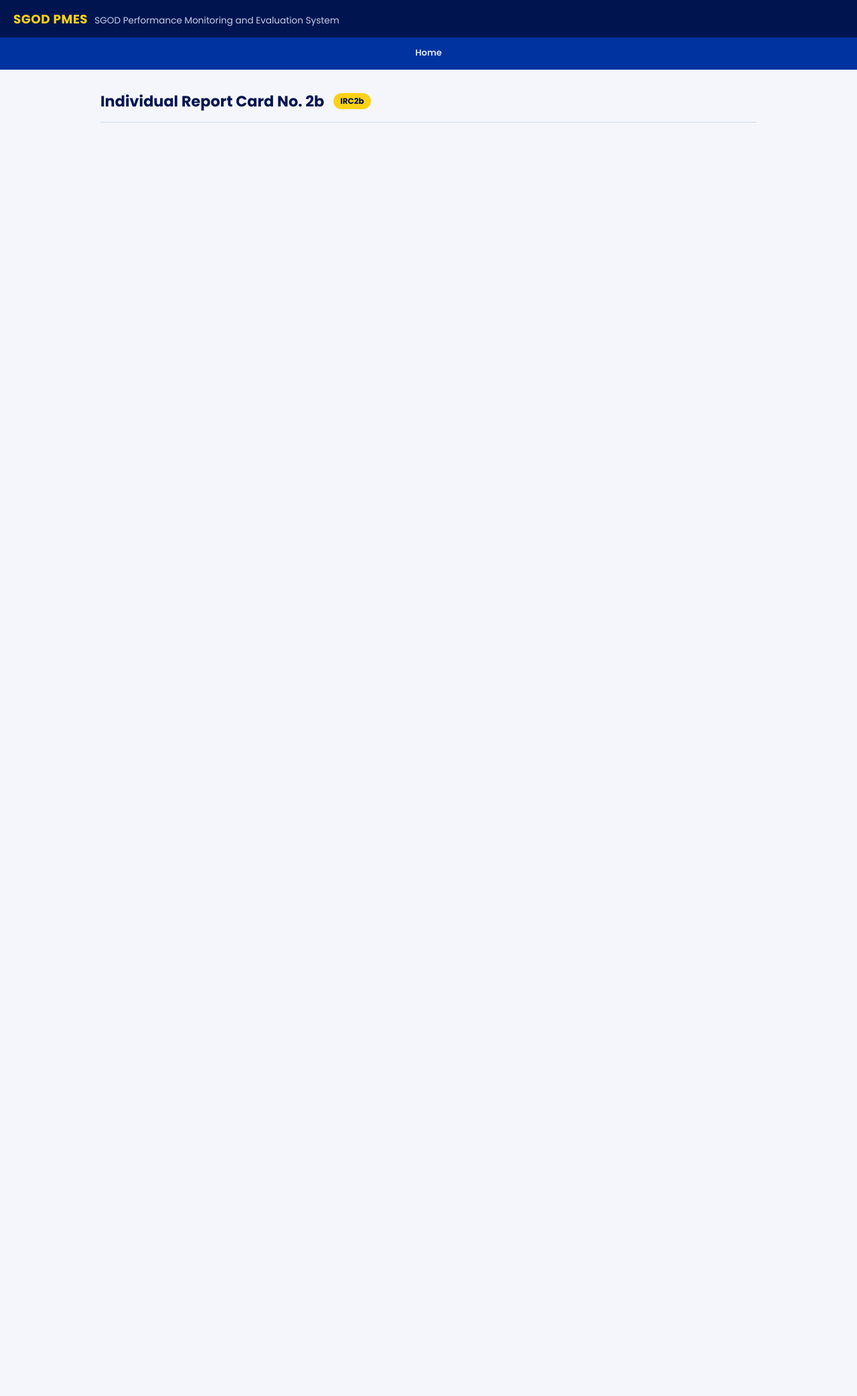
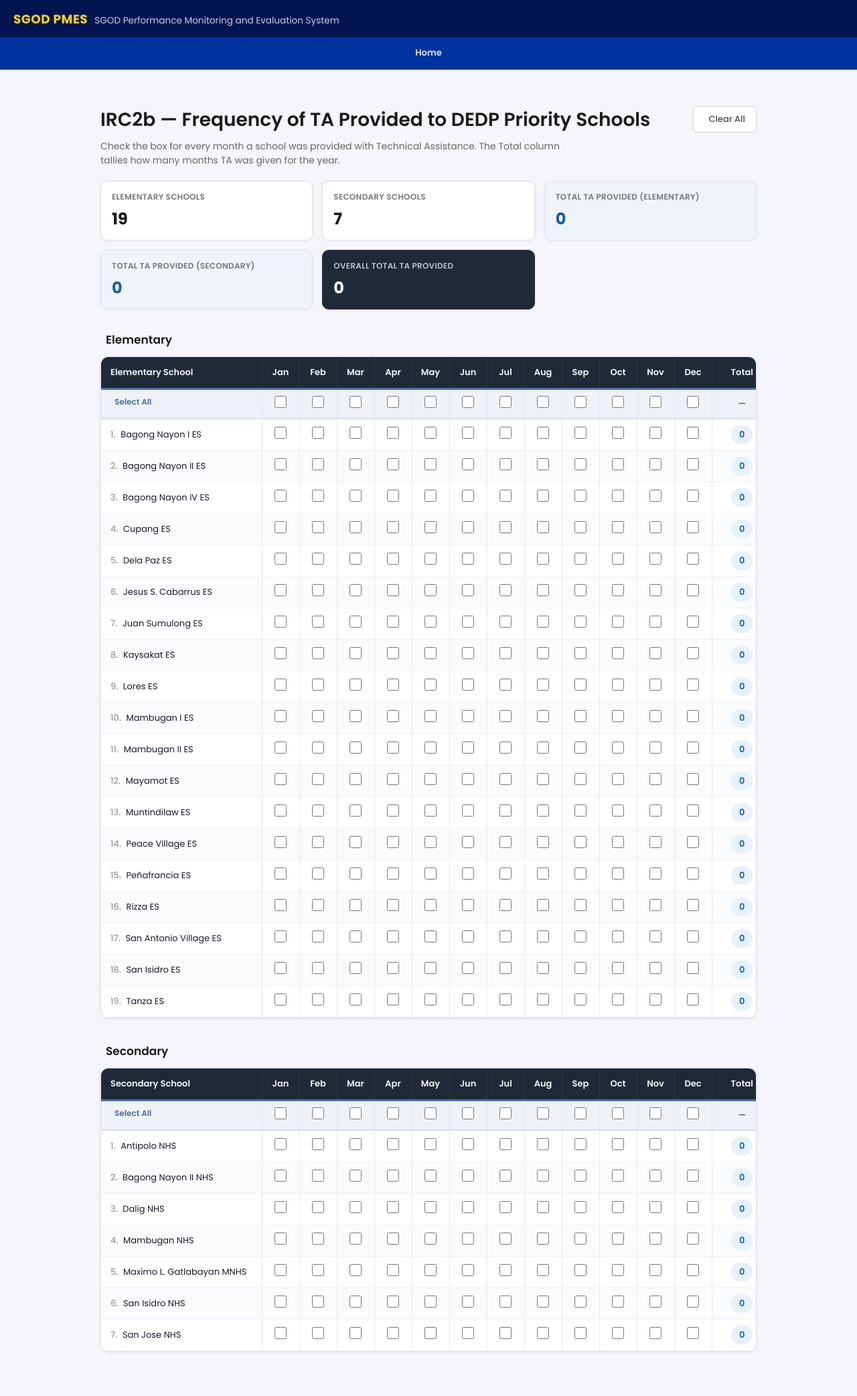
Before and after one commit to n-renz0801/Project-IRC, a Flask app: template templates/tabs/irc2b.html in a window 1280 px wide. Shown: the whole page at 67% size. Before the commit the page ends 183 px from the top, so only its background shows below. Run offline with Flask 3, Linux system fonts and the light colour scheme; the template is opened without the code that fills it, so the values that code supplies are empty; some libraries are stand-ins or nearby versions.

Commit message:
irc2b: implemented initial state

```diff
--- a/static/css/irc2a.css
+++ b/static/css/irc2a.css
@@ -286,7 +286,7 @@ html::-webkit-scrollbar {
   list-style: none;
   margin: 0;
   padding: 10px;
-  max-height: 210px;
+  max-height: 170px;
   overflow-y: auto;
   display: flex;
   flex-direction: column;
--- /dev/null
+++ b/static/css/irc2b.css
@@ -0,0 +1,296 @@
+/* IRC2b - Frequency of TA Provided to DEDP Priority Schools - CSS Stylesheet */
+
+html {
+  scrollbar-width: none;
+  -ms-overflow-style: none;
+}
+
+html::-webkit-scrollbar {
+  display: none;
+}
+
+.irc2b-panel {
+  padding: 24px 0;
+}
+
+.irc2b-header {
+  display: flex;
+  justify-content: space-between;
+  align-items: flex-start;
+  gap: 16px;
+  margin-bottom: 20px;
+}
+
+.irc2b-header h2 {
+  font-size: 28px;
+  font-weight: 600;
+  margin: 0 0 8px 0;
+  color: #1a1a1a;
+}
+
+.irc2b-subtitle {
+  font-size: 14px;
+  color: #666;
+  margin: 0;
+  line-height: 1.5;
+  max-width: 720px;
+}
+
+.irc2b-reset-btn {
+  flex-shrink: 0;
+  display: inline-flex;
+  align-items: center;
+  gap: 6px;
+  background: white;
+  color: #4a4a4a;
+  border: 1px solid #d0d0d0;
+  padding: 9px 16px;
+  border-radius: 6px;
+  font-size: 13px;
+  font-weight: 500;
+  cursor: pointer;
+  transition: all 0.2s ease;
+  white-space: nowrap;
+}
+
+.irc2b-reset-btn:hover {
+  background: #fdeceb;
+  border-color: #e2635a;
+  color: #c0392b;
+}
+
+/* ------------------------------------------------------------------
+   Summary cards
+------------------------------------------------------------------ */
+
+.irc2b-summary-row {
+  display: grid;
+  grid-template-columns: repeat(5, 1fr);
+  gap: 14px;
+  margin-bottom: 32px;
+}
+
+.irc2b-summary-card {
+  background: white;
+  border: 1px solid #e0e0e0;
+  border-radius: 10px;
+  padding: 14px 16px;
+  display: flex;
+  flex-direction: column;
+  gap: 6px;
+  box-shadow: 0 1px 4px rgba(0, 0, 0, 0.06);
+}
+
+.irc2b-summary-label {
+  font-size: 12px;
+  font-weight: 600;
+  color: #777;
+  text-transform: uppercase;
+  letter-spacing: 0.02em;
+}
+
+.irc2b-summary-value {
+  font-size: 24px;
+  font-weight: 700;
+  color: #1a1a1a;
+}
+
+.irc2b-summary-card-accent {
+  background: #eff4f9;
+  border-color: #d8e3f0;
+}
+
+.irc2b-summary-card-accent .irc2b-summary-value {
+  color: #185fa5;
+}
+
+.irc2b-summary-card-highlight {
+  background: #1f2937;
+  border-color: #1f2937;
+}
+
+.irc2b-summary-card-highlight .irc2b-summary-label {
+  color: #b9c2cf;
+}
+
+.irc2b-summary-card-highlight .irc2b-summary-value {
+  color: #ffffff;
+}
+
+/* ------------------------------------------------------------------
+   Section titles
+------------------------------------------------------------------ */
+
+.irc2b-section-title {
+  display: flex;
+  align-items: center;
+  gap: 8px;
+  font-size: 17px;
+  font-weight: 600;
+  color: #1a1a1a;
+  margin: 0 0 12px 0;
+}
+
+.irc2b-section-title:not(:first-of-type) {
+  margin-top: 36px;
+}
+
+.irc2b-section-title i {
+  color: #4a6fa5;
+  font-size: 18px;
+}
+
+/* ------------------------------------------------------------------
+   Main Table — matches irc1b: dark header, alternating rows
+------------------------------------------------------------------ */
+
+.irc2b-table-wrapper {
+  background: white;
+  border: 1px solid #e0e0e0;
+  border-radius: 12px;
+  overflow-x: auto;
+  overflow-y: visible;
+  margin-bottom: 12px;
+  box-shadow: 0 1px 4px rgba(0, 0, 0, 0.08);
+}
+
+.irc2b-table {
+  width: 100%;
+  table-layout: fixed;
+  border-collapse: collapse;
+  font-size: 13px;
+}
+
+.irc2b-table thead {
+  background: #1f2937;
+  border-bottom: 3px solid #4a6fa5;
+}
+
+.irc2b-table thead th {
+  padding: 13px 6px;
+  text-align: center;
+  font-weight: 600;
+  color: #f3f4f6;
+  white-space: nowrap;
+  border-right: 1px solid rgba(255, 255, 255, 0.08);
+  background: #1f2937;
+}
+
+.irc2b-table thead th:last-child {
+  border-right: none;
+}
+
+.irc2b-label-col {
+  width: 240px;
+  text-align: left !important;
+  padding-left: 14px !important;
+}
+
+.irc2b-total-col {
+  width: 90px;
+  text-align: center;
+}
+
+.irc2b-table th:not(.irc2b-label-col):not(.irc2b-total-col),
+.irc2b-table td:not(.irc2b-label-col):not(.irc2b-total-cell) {
+  width: 56px;
+}
+
+.irc2b-school-num {
+  color: #999;
+  font-weight: 500;
+  margin-right: 4px;
+}
+
+.irc2b-table tbody tr {
+  border-bottom: 1px solid #f0f0f0;
+  transition: background-color 0.15s ease;
+}
+
+.irc2b-table tbody tr:not(.irc2b-select-all-row):nth-child(odd) {
+  background: #fafbfc;
+}
+
+.irc2b-table tbody tr:not(.irc2b-select-all-row):nth-child(even) {
+  background: white;
+}
+
+.irc2b-table tbody tr:not(.irc2b-select-all-row):hover {
+  background: #f0f5ff;
+}
+
+.irc2b-table tbody td {
+  padding: 9px 6px;
+  border-right: 1px solid #e8e8e8;
+  text-align: center;
+  vertical-align: middle;
+}
+
+.irc2b-table tbody td:last-child {
+  border-right: none;
+}
+
+/* "Select All" header row, pinned as the first row inside tbody */
+.irc2b-select-all-row {
+  background: #eef2f7 !important;
+  border-bottom: 2px solid #d8e0ea !important;
+}
+
+.irc2b-select-all-label {
+  font-size: 12px;
+  font-weight: 600;
+  color: #4a6fa5;
+  display: flex;
+  align-items: center;
+  gap: 6px;
+}
+
+.irc2b-select-all-label i {
+  font-size: 14px;
+}
+
+/* Checkboxes */
+.irc2b-table input[type="checkbox"] {
+  width: 18px;
+  height: 18px;
+  cursor: pointer;
+  accent-color: #4a6fa5;
+}
+
+.irc2b-select-all-check {
+  accent-color: #185fa5;
+}
+
+/* Total — pill badge, same treatment as irc1b */
+.irc2b-total-cell {
+  text-align: center;
+}
+
+.irc2b-row-total {
+  display: inline-block;
+  font-weight: 600;
+  color: #185fa5;
+  background: #e6f1fb;
+  font-size: 13px;
+  padding: 4px 12px;
+  border-radius: 999px;
+  min-width: 20px;
+}
+
+/* Responsive: only guard against very narrow windows since this is a
+   PC/laptop-only tool — no phone-sized breakpoints needed. */
+@media (max-width: 1400px) {
+  .irc2b-summary-row {
+    grid-template-columns: repeat(3, 1fr);
+  }
+}
+
+@media (max-width: 900px) {
+  .irc2b-summary-row {
+    grid-template-columns: repeat(2, 1fr);
+  }
+
+  .irc2b-header {
+    flex-direction: column;
+  }
+}
--- /dev/null
+++ b/static/js/irc2b.js
@@ -0,0 +1,174 @@
+(function () {
+  const MONTHS = [
+    "jan",
+    "feb",
+    "mar",
+    "apr",
+    "may",
+    "jun",
+    "jul",
+    "aug",
+    "sep",
+    "oct",
+    "nov",
+    "dec",
+  ];
+  const SECTIONS = ["elementary", "secondary"];
+
+  const tab = document.getElementById("irc2b-tab");
+  if (!tab) return;
+
+  const elementaryGrandTotalEl = document.getElementById(
+    "irc2b-elementary-grand-total",
+  );
+  const secondaryGrandTotalEl = document.getElementById(
+    "irc2b-secondary-grand-total",
+  );
+  const overallGrandTotalEl = document.getElementById(
+    "irc2b-overall-grand-total",
+  );
+
+  function getTable(section) {
+    return document.getElementById(`irc2b-table-${section}`);
+  }
+
+  function getRowCheckboxes(section, row) {
+    const table = getTable(section);
+    return Array.from(
+      table.querySelectorAll(`input.irc2b-check[data-row="${row}"]`),
+    );
+  }
+
+  function getColumnCheckboxes(section, month) {
+    const table = getTable(section);
+    return Array.from(
+      table.querySelectorAll(`input.irc2b-check[data-month="${month}"]`),
+    );
+  }
+
+  function getAllRowIndices(section) {
+    const table = getTable(section);
+    const rows = table.querySelectorAll("tbody tr[data-row-index]");
+    return Array.from(rows).map((r) => r.dataset.rowIndex);
+  }
+
+  // Recalculate a single row's Total cell based on checked months.
+  function recalcRow(section, row) {
+    const checkboxes = getRowCheckboxes(section, row);
+    const total = checkboxes.filter((cb) => cb.checked).length;
+    const totalEl = getTable(section).querySelector(
+      `.irc2b-row-total[data-row="${row}"]`,
+    );
+    if (totalEl) totalEl.textContent = total.toLocaleString();
+    return total;
+  }
+
+  // Recalculate the "Select All" checkbox state for one month column,
+  // reflecting a checked / unchecked / indeterminate (partial) state.
+  function recalcSelectAllState(section, month) {
+    const checkboxes = getColumnCheckboxes(section, month);
+    const checkedCount = checkboxes.filter((cb) => cb.checked).length;
+    const selectAll = getTable(section).querySelector(
+      `.irc2b-select-all-check[data-month="${month}"]`,
+    );
+    if (!selectAll) return;
+
+    if (checkedCount === 0) {
+      selectAll.checked = false;
+      selectAll.indeterminate = false;
+    } else if (checkedCount === checkboxes.length) {
+      selectAll.checked = true;
+      selectAll.indeterminate = false;
+    } else {
+      selectAll.checked = false;
+      selectAll.indeterminate = true;
+    }
+  }
+
+  // Sum every row's total within a section's table.
+  function recalcSectionGrandTotal(section) {
+    const rows = getAllRowIndices(section);
+    const sum = rows.reduce((acc, row) => acc + recalcRow(section, row), 0);
+    return sum;
+  }
+
+  function recalcAllGrandTotals() {
+    const elementaryTotal = recalcSectionGrandTotal("elementary");
+    const secondaryTotal = recalcSectionGrandTotal("secondary");
+
+    elementaryGrandTotalEl.textContent = elementaryTotal.toLocaleString();
+    secondaryGrandTotalEl.textContent = secondaryTotal.toLocaleString();
+    overallGrandTotalEl.textContent = (
+      elementaryTotal + secondaryTotal
+    ).toLocaleString();
+  }
+
+  function refreshAllSelectAllStates(section) {
+    MONTHS.forEach((month) => recalcSelectAllState(section, month));
+  }
+
+  // --- Event delegation: individual school/month checkboxes ---
+  SECTIONS.forEach((section) => {
+    const table = getTable(section);
+    if (!table) return;
+
+    table.addEventListener("change", (e) => {
+      const target = e.target;
+
+      if (target.matches("input.irc2b-check")) {
+        const row = target.dataset.row;
+        const month = target.dataset.month;
+        recalcRow(section, row);
+        recalcSelectAllState(section, month);
+        recalcAllGrandTotals();
+        return;
+      }
+
+      if (target.matches("input.irc2b-select-all-check")) {
+        const month = target.dataset.month;
+        const checkboxes = getColumnCheckboxes(section, month);
+        checkboxes.forEach((cb) => {
+          cb.checked = target.checked;
+        });
+        target.indeterminate = false;
+
+        getAllRowIndices(section).forEach((row) => recalcRow(section, row));
+        recalcAllGrandTotals();
+      }
+    });
+  });
+
+  // --- Clear All button ---
+  const resetBtn = document.getElementById("irc2b-reset-btn");
+  if (resetBtn) {
+    resetBtn.addEventListener("click", () => {
+      const confirmed = window.confirm(
+        "Clear all checked months for every school? This cannot be undone.",
+      );
+      if (!confirmed) return;
+
+      SECTIONS.forEach((section) => {
+        const table = getTable(section);
+        table
+          .querySelectorAll("input.irc2b-check")
+          .forEach((cb) => (cb.checked = false));
+        table.querySelectorAll("input.irc2b-select-all-check").forEach((cb) => {
+          cb.checked = false;
+          cb.indeterminate = false;
+        });
+      });
+
+      SECTIONS.forEach((section) => {
+        getAllRowIndices(section).forEach((row) => recalcRow(section, row));
+      });
+      recalcAllGrandTotals();
+    });
+  }
+
+  // --- Initial render ---
+  SECTIONS.forEach((section) => {
+    getAllRowIndices(section).forEach((row) => recalcRow(section, row));
+    refreshAllSelectAllStates(section);
+  });
+  recalcAllGrandTotals();
+})();
--- a/templates/tabs/irc2b.html
+++ b/templates/tabs/irc2b.html
@@ -1,9 +1,139 @@
 {% extends "base.html" %} {% block title %}IRC2b - SGOD PMES{% endblock %} {%
 block content %}
-<div class="content__header">
-  <h1>Individual Report Card No. 2b</h1>
-  <span class="content__badge">IRC2b</span>
+
+<link
+  rel="stylesheet"
+  href="{{ url_for('static', filename='css/irc2b.css') }}"
+/>
+
+{% set months = [ ("jan", "Jan"), ("feb", "Feb"), ("mar", "Mar"), ("apr",
+"Apr"), ("may", "May"), ("jun", "Jun"), ("jul", "Jul"), ("aug", "Aug"), ("sep",
+"Sep"), ("oct", "Oct"), ("nov", "Nov"), ("dec", "Dec") ] %} {% set
+elementary_schools = [ "Bagong Nayon I ES", "Bagong Nayon II ES", "Bagong Nayon
+IV ES", "Cupang ES", "Dela Paz ES", "Jesus S. Cabarrus ES", "Juan Sumulong ES",
+"Kaysakat ES", "Lores ES", "Mambugan I ES", "Mambugan II ES", "Mayamot ES",
+"Muntindilaw ES", "Peace Village ES", "Peñafrancia ES", "Rizza ES", "San Antonio
+Village ES", "San Isidro ES", "Tanza ES" ] %} {% set secondary_schools = [
+"Antipolo NHS", "Bagong Nayon II NHS", "Dalig NHS", "Mambugan NHS", "Maximo L.
+Gatlabayan MNHS", "San Isidro NHS", "San Jose NHS" ] %} {% macro
+render_table(schools, section_id, section_label) %}
+<div class="irc2b-table-wrapper">
+  <table
+    id="irc2b-table-{{ section_id }}"
+    class="irc2b-table"
+    data-section="{{ section_id }}"
+  >
+    <thead>
+      <tr>
+        <th class="irc2b-label-col">{{ section_label }} School</th>
+        {% for key, label in months %}
+        <th>{{ label }}</th>
+        {% endfor %}
+        <th class="irc2b-total-col">Total</th>
+      </tr>
+    </thead>
+    <tbody>
+      <tr class="irc2b-select-all-row">
+        <td class="irc2b-label-col irc2b-select-all-label">
+          <i class="ti ti-checks"></i> Select All
+        </td>
+        {% for key, label in months %}
+        <td>
+          <input
+            type="checkbox"
+            class="irc2b-select-all-check"
+            data-section="{{ section_id }}"
+            data-month="{{ key }}"
+            aria-label="Select all {{ label }} for {{ section_label }}"
+          />
+        </td>
+        {% endfor %}
+        <td class="irc2b-total-cell">&mdash;</td>
+      </tr>
+      {% for school in schools %} {% set row_idx = loop.index0 %}
+      <tr data-row-index="{{ row_idx }}">
+        <td class="irc2b-label-col">
+          <span class="irc2b-school-num">{{ loop.index }}.</span>
+          {{ school }}
+        </td>
+        {% for key, label in months %}
+        <td>
+          <input
+            type="checkbox"
+            class="irc2b-check"
+            data-section="{{ section_id }}"
+            data-row="{{ row_idx }}"
+            data-month="{{ key }}"
+            id="{{ section_id }}-{{ row_idx }}-{{ key }}"
+          />
+        </td>
+        {% endfor %}
+        <td class="irc2b-total-cell">
+          <span
+            class="irc2b-row-total"
+            data-section="{{ section_id }}"
+            data-row="{{ row_idx }}"
+            >0</span
+          >
+        </td>
+      </tr>
+      {% endfor %}
+    </tbody>
+  </table>
 </div>
+{% endmacro %}
 
-<div class="content__body"></div>
+<section id="irc2b-tab" class="tab-panel irc2b-panel">
+  <div class="irc2b-header">
+    <div class="irc2b-header-text">
+      <h2>IRC2b &mdash; Frequency of TA Provided to DEDP Priority Schools</h2>
+      <p class="irc2b-subtitle">
+        Check the box for every month a school was provided with Technical
+        Assistance. The Total column tallies how many months TA was given for
+        the year.
+      </p>
+    </div>
+    <button type="button" id="irc2b-reset-btn" class="irc2b-reset-btn">
+      <i class="ti ti-refresh"></i> Clear All
+    </button>
+  </div>
+
+  <div class="irc2b-summary-row">
+    <div class="irc2b-summary-card">
+      <span class="irc2b-summary-label">Elementary Schools</span>
+      <span class="irc2b-summary-value">{{ elementary_schools|length }}</span>
+    </div>
+    <div class="irc2b-summary-card">
+      <span class="irc2b-summary-label">Secondary Schools</span>
+      <span class="irc2b-summary-value">{{ secondary_schools|length }}</span>
+    </div>
+    <div class="irc2b-summary-card irc2b-summary-card-accent">
+      <span class="irc2b-summary-label">Total TA Provided (Elementary)</span>
+      <span class="irc2b-summary-value" id="irc2b-elementary-grand-total"
+        >0</span
+      >
+    </div>
+    <div class="irc2b-summary-card irc2b-summary-card-accent">
+      <span class="irc2b-summary-label">Total TA Provided (Secondary)</span>
+      <span class="irc2b-summary-value" id="irc2b-secondary-grand-total"
+        >0</span
+      >
+    </div>
+    <div class="irc2b-summary-card irc2b-summary-card-highlight">
+      <span class="irc2b-summary-label">Overall Total TA Provided</span>
+      <span class="irc2b-summary-value" id="irc2b-overall-grand-total">0</span>
+    </div>
+  </div>
+
+  <h3 class="irc2b-section-title">
+    <i class="ti ti-building-community"></i> Elementary
+  </h3>
+  {{ render_table(elementary_schools, "elementary", "Elementary") }}
+
+  <h3 class="irc2b-section-title"><i class="ti ti-school"></i> Secondary</h3>
+  {{ render_table(secondary_schools, "secondary", "Secondary") }}
+</section>
+
+<script src="{{ url_for('static', filename='js/irc2b.js') }}"></script>
+
 {% endblock %}
```
Also changed, not shown: 5 other files.
